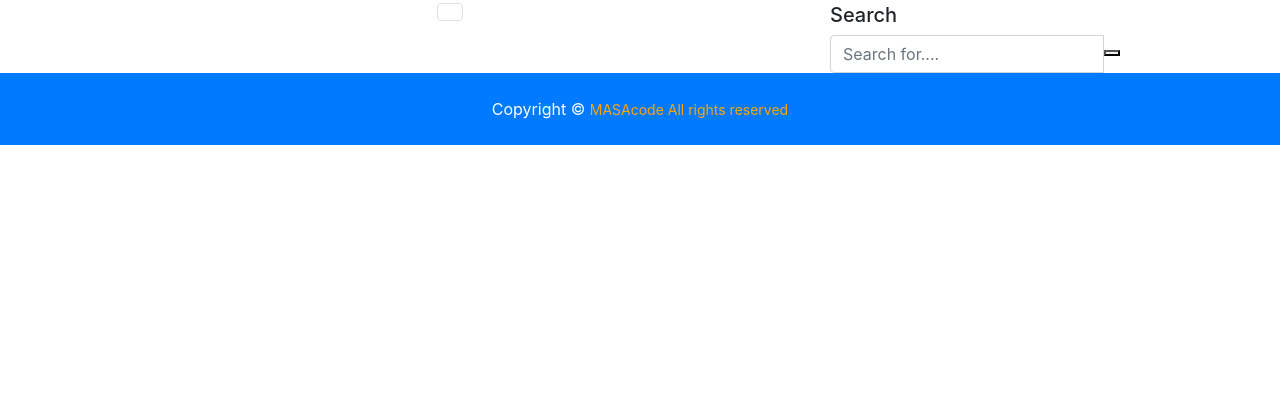
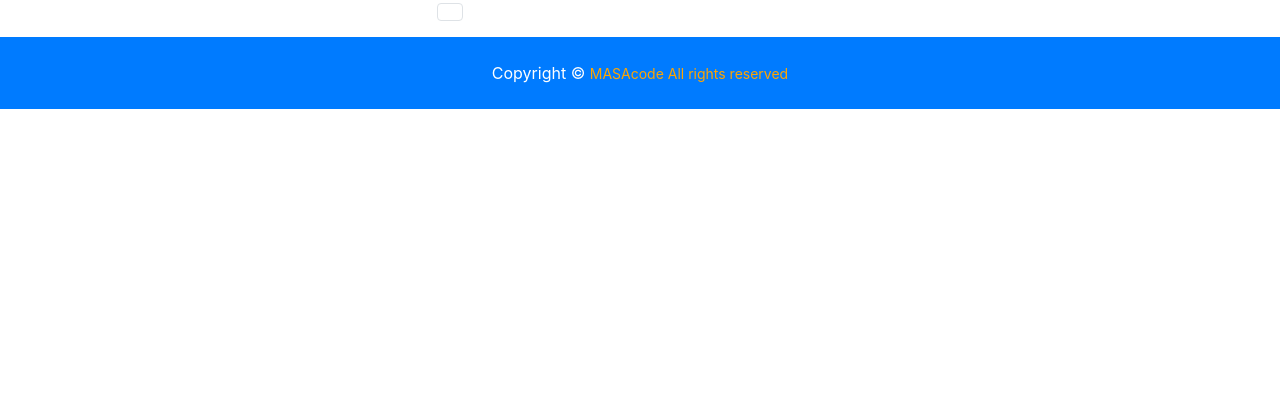
Before and after one commit to frankkode/lusaka-real-estate, a Django app: page /post_list/ in a window 1280 px wide. Shown: the part 403-800 px from the top of the page. Run offline with Django 3.2, Linux system fonts and the light colour scheme; data that the repository does not hold is empty; some libraries are stand-ins or nearby versions.

Commit message:
remove search bar on sidebar

```diff
--- a/templates/blog.html
+++ b/templates/blog.html
@@ -71,26 +71,6 @@
 
 
 
-        <!-- Widget [Search Bar Widget]-->
-    <div class="widget search">
-
-    <!-- Widget [Search Bar Widget]-->
-    <div class="widget-sidebar sidebar-search">
-            <h5 class="sidebar-title">Search</h5>
-            <div class="sidebar-content">
-              <form action="{% url 'search' %}" >
-                <div class="input-group">
-                  <input type="text" name="q"  class="form-control" placeholder="Search for...." aria-label="Search for...">
-                  <span class="input-group-btn">
-                    <button type="button" class=" " type="submit">
-                      <span class="ion-android-search"></span>
-                    </button>
-                  </span>
-                </div>
-              </form>
-            </div>
-          </div>
-    </div>
       </div>
     </div>
 
--- a/templates/post.html
+++ b/templates/post.html
@@ -65,7 +65,7 @@
                 </div>
                 <div class="post-comments">
                   <header>
-                    <h3 class="h6"><span class="no-of-comments ion-chatbox"> {{ post.comments.count }}</span></h3>
+                    <h3 class="h6"><span class="no-of-comments ion-chatbox">Comments: {{ post.comments.count }}</span></h3>
                   </header>
                   {% for comment in post.get_comments %}
                   <div class="comment">
```
Also changed, not shown: templates/sidebar.html (+0 -16 lines).
